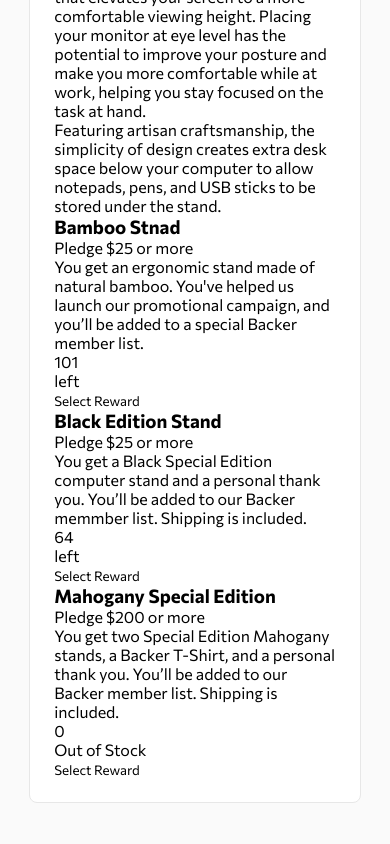
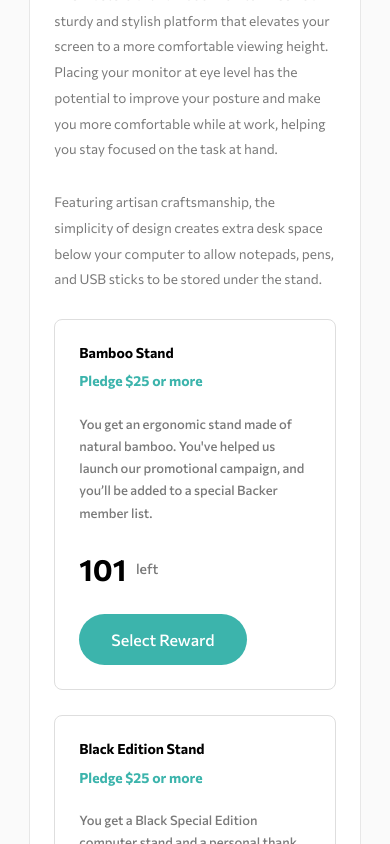
Before and after one commit to cendyz/Crowdfunding-product-page, a React (Vite) app: page / in a window 390 px wide. Shown: the part 1040-1884 px from the top of the page. Before the commit the page ends 1843 px from the top, so only its background shows below. Built offline with nearby package versions, Linux system fonts and the light colour scheme.

Commit message:
mobile ez

```diff
--- a/src/App.jsx
+++ b/src/App.jsx
@@ -73,66 +73,66 @@ const App = () => {
 				</div>
 				<div className='last-box'>
 					<h2 className='last-box-title'>About this project</h2>
-					<p className='last-box-text1'>
+					<p className='last-box-text'>
 						The Mastercraft Bamboo Monitor Riser is a sturdy and stylish
 						platform that elevates your screen to a more comfortable
 						viewing height. Placing your monitor at eye level has the
 						potential to improve your posture and make you more comfortable
 						while at work, helping you stay focused on the task at hand.
 					</p>
-					<p className='last-box-text2'>
+					<p className='last-box-text'>
 						Featuring artisan craftsmanship, the simplicity of design
 						creates extra desk space below your computer to allow notepads,
 						pens, and USB sticks to be stored under the stand.
 					</p>
-					<div className='last-box-inner'>
-						<h3 className='last-box-inner-title'>Bamboo Stnad</h3>
-						<p className='last-box-inner-pledge'>Pledge $25 or more</p>
-						<p className='last-box-inner-text'>
+					<div className='last__box-inner'>
+						<h3 className='last__box-inner-title'>Bamboo Stand</h3>
+						<p className='last__box-inner-pledge'>Pledge $25 or more</p>
+						<p className='last__box-inner-text'>
 							You get an ergonomic stand made of natural bamboo. You've
 							helped us launch our promotional campaign, and you’ll be
 							added to a special Backer member list.
 						</p>
-						<div className='last-box-inner-left'>
-							<p className='last-box-inner-left-price'>101</p>
-							<p className='last-box-inner-left-text'>left</p>
+						<div className='last__box-inner-left'>
+							<p className='last__box-inner-left-price'>101</p>
+							<p className='last__box-inner-left-text'>left</p>
 						</div>
-						<button className='last-box-inner-left-btn'>
+						<button className='last__box-inner-left-btn'>
 							Select Reward
 						</button>
 					</div>
-					<div className='last-box-inner'>
-						<h3 className='last-box-inner-title'>Black Edition Stand</h3>
-						<p className='last-box-inner-pledge'>Pledge $25 or more</p>
-						<p className='last-box-inner-text'>
+					<div className='last__box-inner'>
+						<h3 className='last__box-inner-title'>Black Edition Stand</h3>
+						<p className='last__box-inner-pledge'>Pledge $25 or more</p>
+						<p className='last__box-inner-text'>
 							You get a Black Special Edition computer stand and a personal
 							thank you. You’ll be added to our Backer memmber list.
 							Shipping is included.
 						</p>
-						<div className='last-box-inner-left'>
-							<p className='last-box-inner-left-price'>64</p>
-							<p className='last-box-inner-left-text'>left</p>
+						<div className='last__box-inner-left'>
+							<p className='last__box-inner-left-price'>64</p>
+							<p className='last__box-inner-left-text'>left</p>
 						</div>
-						<button className='last-box-inner-left-btn'>
+						<button className='last__box-inner-left-btn'>
 							Select Reward
 						</button>
 					</div>
-					<div className='last-box-inner'>
-						<h3 className='last-box-inner-title'>
+					<div className='last__box-inner'>
+						<h3 className='last__box-inner-title'>
 							Mahogany Special Edition
 						</h3>
-						<p className='last-box-inner-pledge'>Pledge $200 or more</p>
-						<p className='last-box-inner-text'>
+						<p className='last__box-inner-pledge'>Pledge $200 or more</p>
+						<p className='last__box-inner-text'>
 							You get two Special Edition Mahogany stands, a Backer
 							T-Shirt, and a personal thank you. You’ll be added to our
 							Backer member list. Shipping is included.
 						</p>
-						<div className='last-box-inner-left'>
-							<p className='last-box-inner-left-price'>0</p>
-							<p className='last-box-inner-left-text'>Out of Stock</p>
+						<div className='last__box-inner-left'>
+							<p className='last__box-inner-left-price'>0</p>
+							<p className='last__box-inner-left-text'>Out of Stock</p>
 						</div>
-						<button className='last-box-inner-left-btn'>
-							Select Reward
+						<button className='last__box-inner-left-btn'>
+							Out of Stock
 						</button>
 					</div>
 				</div>
--- a/src/sass/main.scss
+++ b/src/sass/main.scss
@@ -8,6 +8,7 @@
 }
 
 body {
+	margin-bottom: 3em;
 	font-size: 16px;
 	font-family: 'Commissioner', sans-serif;
 	background-color: rgb(250, 250, 250);
@@ -144,6 +145,92 @@ body {
 	}
 }
 
+.last-box {
+	padding: 2.3em 1.5em 1em;
+}
+
+.last-box-title {
+	margin-bottom: 1.5em;
+	font-size: 1.8rem;
+	text-align: left;
+}
+
+.last-box-text {
+	margin-bottom: 2em;
+	color: var(--dark-gray);
+	font-size: 1.355rem;
+	line-height: 1.9;
+}
+
+.last {
+	&__box {
+		&-inner {
+			&:last-child {
+				position: relative;
+				z-index: 0;
+				&::before {
+					position: absolute;
+					content: '';
+					top: 0;
+					right: 0;
+					bottom: 0;
+					left: 0;
+					background-color: rgba(255, 255, 255, 0.6);
+					z-index: 10000;
+				}
+				.last__box-inner-left-btn {
+					background-color: rgb(182, 182, 182);
+				}
+			}
+			margin-bottom: 1.6em;
+			padding: 1.5em;
+			border: 1px solid rgb(222, 222, 222);
+			border-radius: 0.5em;
+			&-title {
+				margin-bottom: 0.8em;
+				font-size: 1.4rem;
+				font-weight: bolder;
+			}
+			&-pledge {
+				margin-bottom: 1.7em;
+				color: var(--moderate-cyan);
+				font-size: 1.4rem;
+				font-weight: 700;
+			}
+			&-text {
+				margin-bottom: 2em;
+				color: var(--dark-gray);
+				font-size: 1.3rem;
+				line-height: 1.7;
+				font-weight: 500;
+			}
+			&-left {
+				margin-bottom: 1.7em;
+				display: flex;
+				align-items: center;
+				column-gap: 0.6em;
+				&-price {
+					font-size: 3rem;
+					font-weight: 700;
+				}
+				&-text {
+					color: var(--dark-gray);
+					font-size: 1.4rem;
+					font-weight: 500;
+				}
+				&-btn {
+					padding: 1em 2em;
+					background-color: var(--moderate-cyan);
+					color: white;
+					font-size: 1.6rem;
+					font-weight: 500;
+					border-radius: 2em;
+				}
+			}
+		}
+	}
+}
+
 // - Mobile: 375px
 // - Desktop: 1440px
 
```
